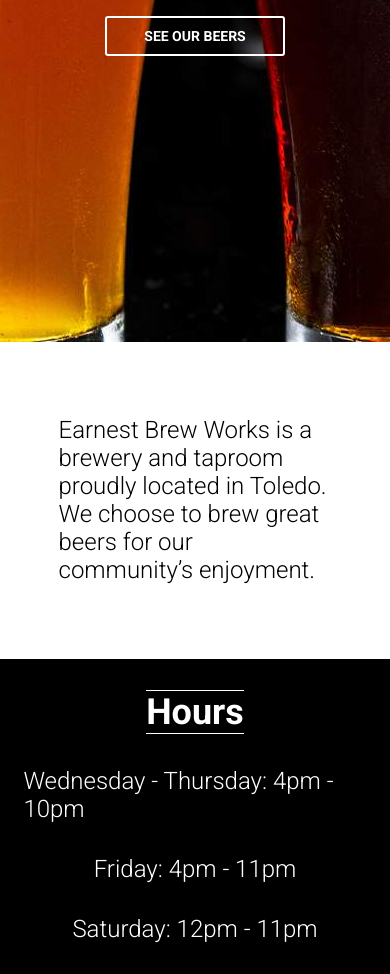
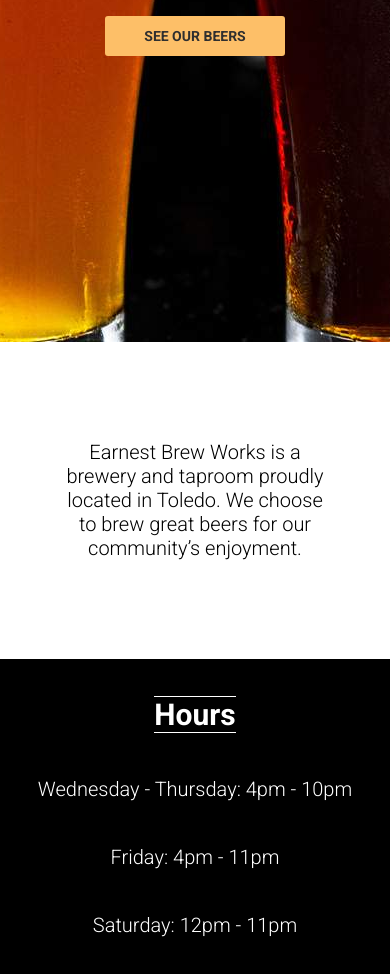
Before and after one commit to grantballmer/earnest, a website with bundled scripts: page index.html in a window 390 px wide. Shown: the part 502-1476 px from the top of the page. Built offline with nearby package versions, Linux system fonts and the light colour scheme.

Commit message:
fix hero btn styles

```diff
--- a/scss/_about.scss
+++ b/scss/_about.scss
@@ -34,7 +34,11 @@
   width: 100%;
   @include flex(space-between, center);
   flex-direction: column;
-  padding: 0 15%;
+  padding: 0 10%;
+
+  @include wide-mobile {
+    padding: 0 15%;
+  }
 
   @include tablet {
     padding: 0 12%;
@@ -43,7 +47,7 @@
 }
 
 .brewer {
-  width: 90%;
+  width: 100%;
   height: 300px;
   position: relative;
   border-radius: 3px;
@@ -120,7 +124,7 @@
   height: 100%;
   padding: 10%;
   color: white;
-  font-size: 2.4rem;
+  font-size: 1.6rem;
   background-color: rgba(0, 0, 0, 0.6);
   opacity: 0;
   transition: opacity 0.3s;
@@ -129,31 +133,8 @@
   h2 {
     margin-bottom: 8px;
   }
+
+  @include tablet {
+    font-size: 2.4rem;
+  }
 }
-
-// .brewer {
-//   width: 100%;
-//   padding: 0 6%;
-//   @include flex(center, center);
-
-//   &__image {
-//     width: 30%;
-//     @include flex(center, center);
-//   }
-
-//   &__info {
-//     width: 70%;
-//     padding: 0 12%;
-//     @include flex(center, center);
-//     flex-direction: column;
-
-//     h3 {
-//       font-size: 2.8rem;
-//       margin-bottom: 12px;
-//     }
-
-//     p {
-//       font-size: 2.4rem;
-//     }
-//   }
-// }
--- a/scss/_beers.scss
+++ b/scss/_beers.scss
@@ -22,11 +22,15 @@
 
   &__image {
     width: 40%;
-    height: 40%;
+    height: 30%;
     opacity: 0;
     @include flex(center, center);
     transition: all 0.5s;
     order: 1;
+
+    @include wide-mobile {
+      height: 40%;
+    }
 
     @include tablet {
       width: 40%;
--- a/scss/_hero.scss
+++ b/scss/_hero.scss
@@ -5,17 +5,12 @@
   background-image: url("../assets/images/background-small.jpg");
   background-position: top;
   color: white;
-  @include flex(center,center);
+  @include flex(center, center);
   flex-direction: column;
 
   & > * {
     margin: 1% 0;
-
-    @include tablet {
-      // margin: 0;
-    }
   }
-
 }
 
 .hero__logo {
@@ -23,8 +18,8 @@
   // margin-top: 20%;
   // margin-bottom: 16px;
   margin-top: 15%;
-  @include flex(center,center);
-  transition: all 1s .12s;
+  @include flex(center, center);
+  transition: all 1s 0.12s;
   transform: translateX(-20%);
   opacity: 0;
 
@@ -38,7 +33,7 @@
 }
 
 .hero__tagline {
-  transition: all 1s .12s;
+  transition: all 1s 0.12s;
   transform: translateX(20%);
   opacity: 0;
   margin-bottom: 15px;
@@ -67,19 +62,31 @@
 .hero__link {
   width: 180px;
   height: 40px;
-  color: white;
-  background-color: transparent;
+  background-color: $peach;
+  border: 2px solid $peach;
+  color: #2f2f2f;
   text-transform: uppercase;
-  @include flex(center,center);
+  @include flex(center, center);
   border-radius: 3px;
-  border: 2px solid white;
   font-size: 1.4rem;
   font-weight: 700;
-  transition: all .3s linear;
+  transition: all 0.3s linear;
 
   &:hover {
     background-color: $peach;
     border: 2px solid $peach;
     color: #2f2f2f;
   }
+
+  @include tablet {
+    background-color: transparent;
+    border: 2px solid white;
+    color: white;
+
+    &:hover {
+      background-color: $peach;
+      border: 2px solid $peach;
+      color: #2f2f2f;
+    }
+  }
 }
--- a/scss/_intro.scss
+++ b/scss/_intro.scss
@@ -3,11 +3,14 @@
   height: 75vh;
   @include flex(center, center);
   flex-direction: column;
-  font-size: 2.4rem;
+  font-size: 2rem;
   font-size: 300;
+  text-align: center;
   @include tablet {
     height: 50vh;
     flex-direction: row;
+    font-size: 2.4rem;
+    text-align: left;
   }
 
   &__child {
```
Also changed, not shown: css/styles.css, css/styles.min.css, 2 other files.
